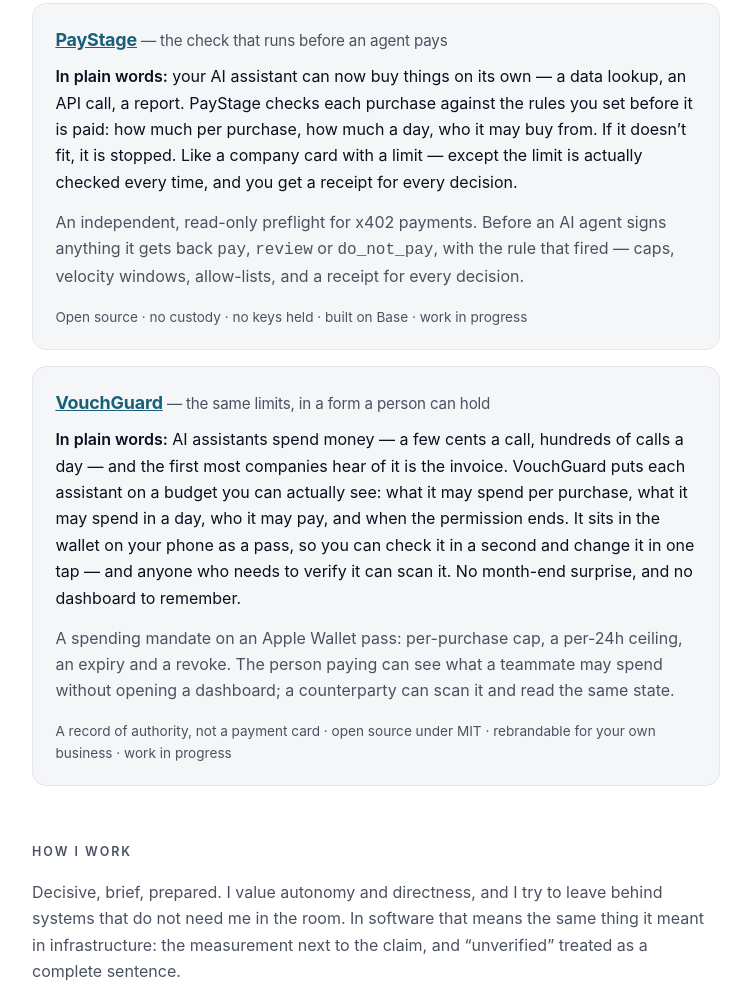
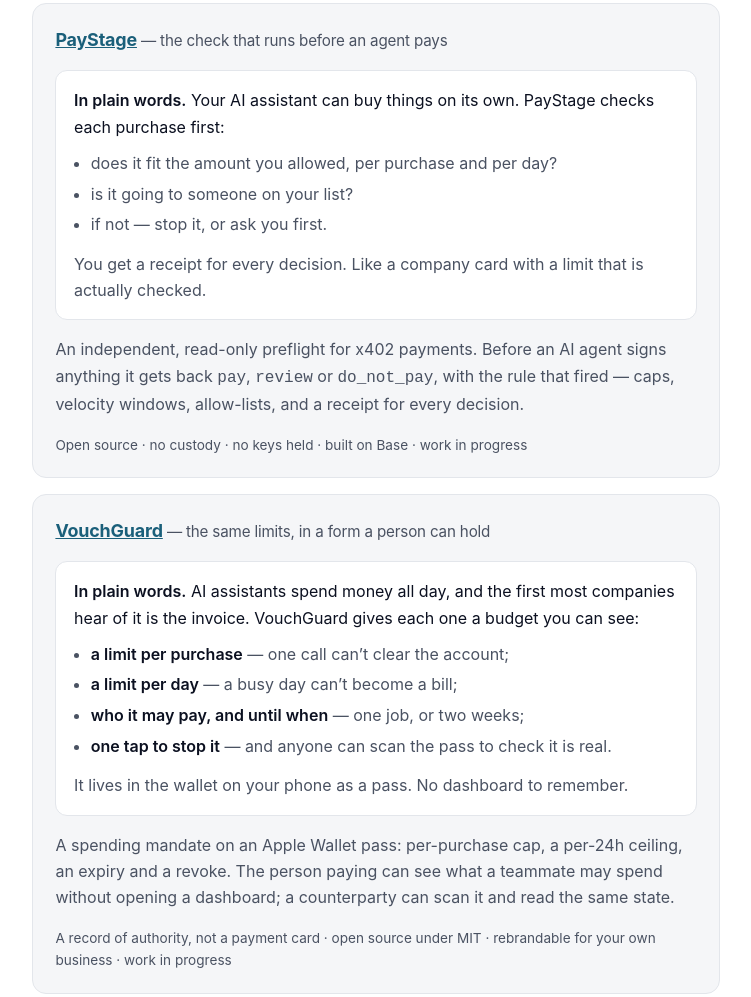
Before and after one commit to hinetapora/awatere, a plain HTML site: page site/index.html in a window 1280 px wide. Shown: the part 1052-2049 px from the top of the page, without its empty margins (264-1015 px from the left). Drawn offline with Linux system fonts and the light colour scheme.

Commit message:
copy: both pitches become a lead line and bullets
A four-line paragraph was being read as a blob. Each pitch is now a framed block: one sentence of problem, three or
four short bullets, one sentence of close. Numbers were rejected — the controls are parallel, not sequential, so
numbering would imply an order the reader never needs.

```diff
--- a/site/index.html
+++ b/site/index.html
@@ -29,6 +29,12 @@
   .card h3{margin:0 0 .55rem;font-size:1.12rem;letter-spacing:-.01em}
   .card h3 span{color:var(--ink2);font-weight:400;font-size:.95rem}
   .plain{color:var(--ink);margin-bottom:.85rem}
+  .plain{background:var(--paper);border:1px solid var(--rule);border-radius:12px;padding:1rem 1.1rem;margin:1rem 0}
+  .plain p{margin:0 0 .6rem;color:var(--ink)}
+  .plain p:last-child{margin-bottom:0;color:var(--ink2)}
+  .plain ul{margin:.2rem 0 .8rem;padding-left:1.05rem}
+  .plain li{color:var(--ink2);margin:.28rem 0}
+  .plain li strong{color:var(--ink)}
   .meta{font-size:.85rem;color:var(--ink2);margin:.7rem 0 0}
   ul{margin:.4rem 0 1rem;padding-left:1.1rem;color:var(--ink2)}
   li{margin:.3rem 0}
@@ -51,14 +57,31 @@
 
   <div class="card">
     <h3><a href="https://paystage.xyz">PayStage</a> <span>— the check that runs before an agent pays</span></h3>
-    <p class="plain"><strong>In plain words:</strong> your AI assistant can now buy things on its own — a data lookup, an API call, a report. PayStage checks each purchase against the rules you set before it is paid: how much per purchase, how much a day, who it may buy from. If it doesn’t fit, it is stopped. Like a company card with a limit — except the limit is actually checked every time, and you get a receipt for every decision.</p>
+    <div class="plain">
+      <p><strong>In plain words.</strong> Your AI assistant can buy things on its own. PayStage checks each purchase first:</p>
+      <ul>
+        <li>does it fit the amount you allowed, per purchase and per day?</li>
+        <li>is it going to someone on your list?</li>
+        <li>if not — stop it, or ask you first.</li>
+      </ul>
+      <p>You get a receipt for every decision. Like a company card with a limit that is actually checked.</p>
+    </div>
     <p>An independent, read-only preflight for x402 payments. Before an AI agent signs anything it gets back <code>pay</code>, <code>review</code> or <code>do_not_pay</code>, with the rule that fired — caps, velocity windows, allow-lists, and a receipt for every decision.</p>
     <p class="meta">Open source · no custody · no keys held · built on Base · work in progress</p>
   </div>
 
   <div class="card">
     <h3><a href="https://vouchguard.app">VouchGuard</a> <span>— the same limits, in a form a person can hold</span></h3>
-    <p class="plain"><strong>In plain words:</strong> AI assistants spend money — a few cents a call, hundreds of calls a day — and the first most companies hear of it is the invoice. VouchGuard puts each assistant on a budget you can actually see: what it may spend per purchase, what it may spend in a day, who it may pay, and when the permission ends. It sits in the wallet on your phone as a pass, so you can check it in a second and change it in one tap — and anyone who needs to verify it can scan it. No month-end surprise, and no dashboard to remember.</p>
+    <div class="plain">
+      <p><strong>In plain words.</strong> AI assistants spend money all day, and the first most companies hear of it is the invoice. VouchGuard gives each one a budget you can see:</p>
+      <ul>
+        <li><strong>a limit per purchase</strong> — one call can’t clear the account;</li>
+        <li><strong>a limit per day</strong> — a busy day can’t become a bill;</li>
+        <li><strong>who it may pay, and until when</strong> — one job, or two weeks;</li>
+        <li><strong>one tap to stop it</strong> — and anyone can scan the pass to check it is real.</li>
+      </ul>
+      <p>It lives in the wallet on your phone as a pass. No dashboard to remember.</p>
+    </div>
     <p>A spending mandate on an Apple Wallet pass: per-purchase cap, a per-24h ceiling, an expiry and a revoke. The person paying can see what a teammate may spend without opening a dashboard; a counterparty can scan it and read the same state.</p>
     <p class="meta">A record of authority, not a payment card · open source under MIT · rebrandable for your own business · work in progress</p>
   </div>
```
Also changed, not shown: 1 other file.
